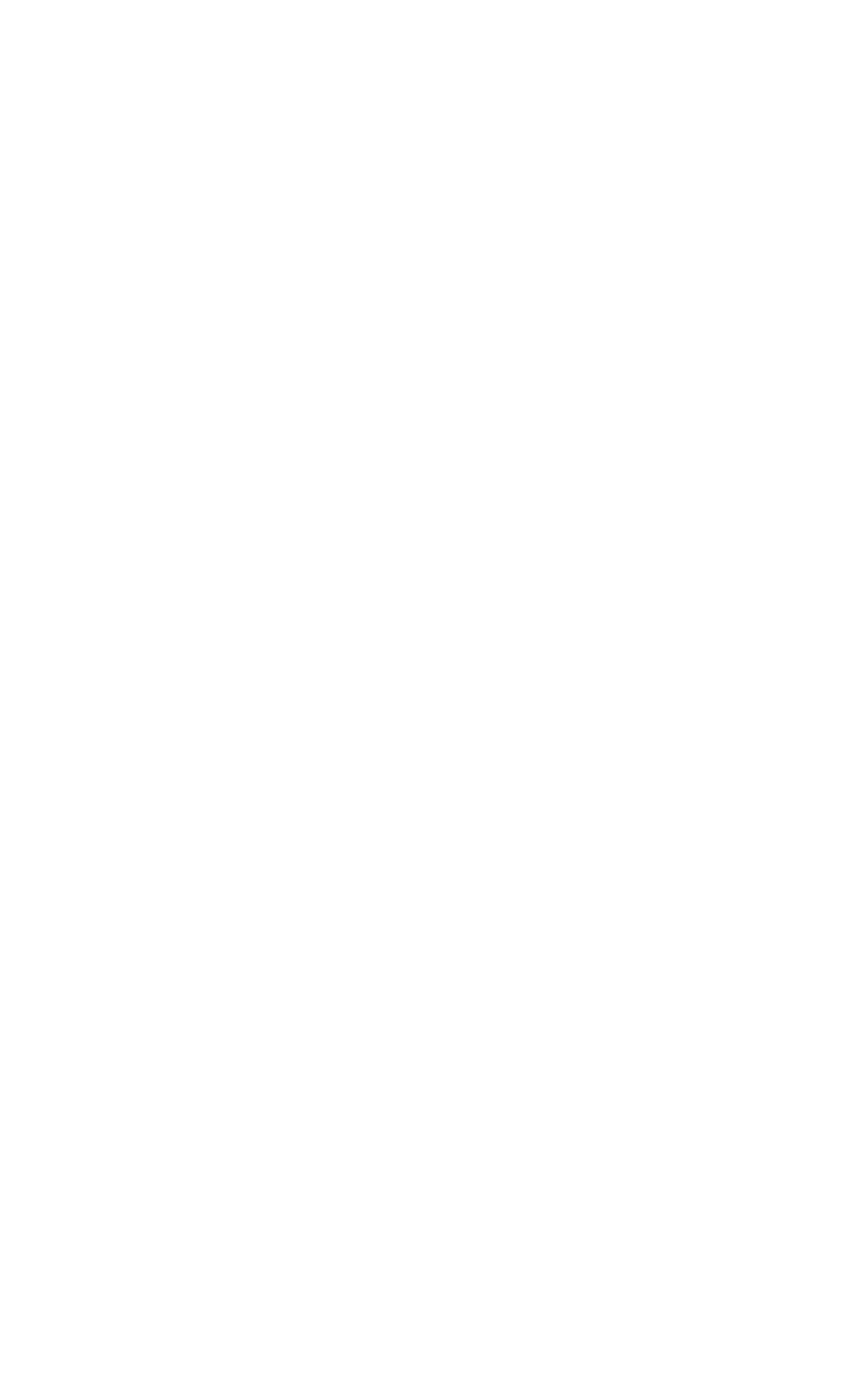
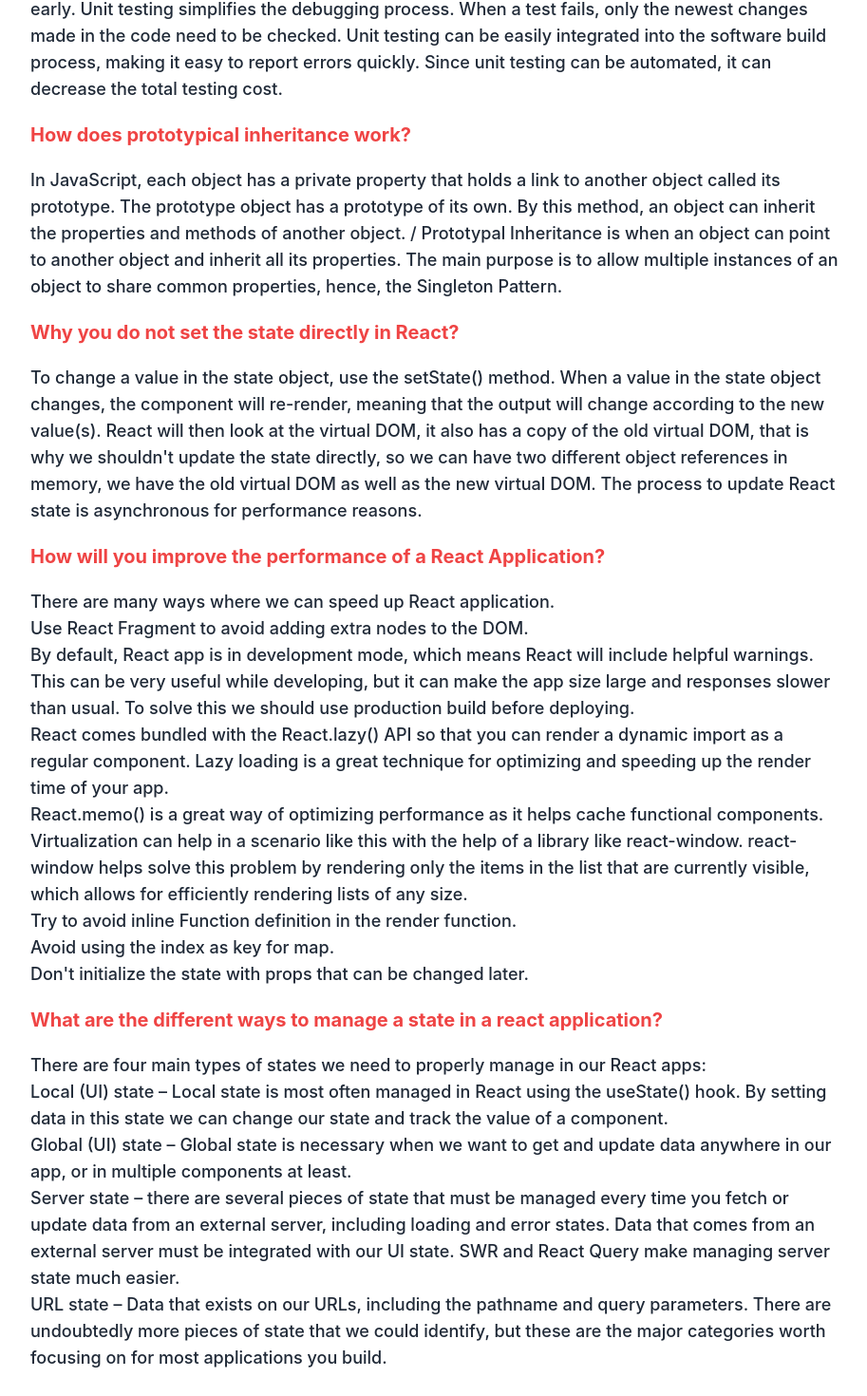
Before and after one commit to MD-MAHBUBUR-RAHMAN/manufacturer-client-assignment-twelve, a React (Create React App) app: page /blog in a window 1280 px wide. Shown: the part 376-1846 px from the top of the page at 95% size, without its empty margins (180-1093 px from the left). Before the commit the page ends 800 px from the top, so only its background shows below. Built offline with nearby package versions, Linux system fonts and the light colour scheme; no server answers.

Commit message:
BlogPage and Add product form created

```diff
--- a/src/pages/Blog/Blog.js
+++ b/src/pages/Blog/Blog.js
@@ -2,8 +2,124 @@
 
 const Blog = () => {
   return (
-    <div>
-      <h2>This is blog page</h2>
+    <div className="md:mx-48 my-20 px-5">
+      <h4 className="text-xl font-bold mb-5 text-red-500 mt-5">
+        What is unit testing?
+      </h4>
+      <p className="md:text-lg md:font-medium">
+        Unit testing is testing the smallest testable unit of an application. It
+        is done during the coding phase by the developers. A developer writes a
+        piece of code (unit tests) to ensure that a section of an application
+        (known as the "unit") meets its design and behaves as intended.
+      </p>
+      <h4 className="text-xl font-bold mb-5 text-red-500 mt-5">
+        Why should write unite tests?
+      </h4>
+      <p className="md:text-lg md:font-medium">
+        If done correctly, unit tests can be a great investment. Unit testing
+        helps developers to find bugs early. Unit testing simplifies the
+        debugging process. When a test fails, only the newest changes made in
+        the code need to be checked. Unit testing can be easily integrated into
+        the software build process, making it easy to report errors quickly.
+        Since unit testing can be automated, it can decrease the total testing
+        cost.
+      </p>
+      <h4 className="text-xl font-bold mb-5 text-red-500 mt-5">
+        How does prototypical inheritance work?
+      </h4>
+      <p className="md:text-lg md:font-medium">
+        In JavaScript, each object has a private property that holds a link to
+        another object called its prototype. The prototype object has a
+        prototype of its own. By this method, an object can inherit the
+        properties and methods of another object. / Prototypal Inheritance is
+        when an object can point to another object and inherit all its
+        properties. The main purpose is to allow multiple instances of an object
+        to share common properties, hence, the Singleton Pattern.
+      </p>
+      <h4 className="text-xl font-bold mb-5 text-red-500 mt-5">
+        Why you do not set the state directly in React?
+      </h4>
+      <p className="md:text-lg md:font-medium">
+        To change a value in the state object, use the setState() method. When a
+        value in the state object changes, the component will re-render, meaning
+        that the output will change according to the new value(s). React will
+        then look at the virtual DOM, it also has a copy of the old virtual DOM,
+        that is why we shouldn't update the state directly, so we can have two
+        different object references in memory, we have the old virtual DOM as
+        well as the new virtual DOM. The process to update React state is
+        asynchronous for performance reasons.
+      </p>
+      <h4 className="text-xl font-bold mb-5 text-red-500 mt-5">
+        How will you improve the performance of a React Application?
+      </h4>
+      <p className="md:text-lg md:font-medium">
+        There are many ways where we can speed up React application.
+      </p>
+      <p className="md:text-lg md:font-medium">
+        Use React Fragment to avoid adding extra nodes to the DOM.
+      </p>
+      <p className="md:text-lg md:font-medium">
+        By default, React app is in development mode, which means React will
+        include helpful warnings. This can be very useful while developing, but
+        it can make the app size large and responses slower than usual. To solve
+        this we should use production build before deploying.
+      </p>
+      <p className="md:text-lg md:font-medium">
+        React comes bundled with the React.lazy() API so that you can render a
+        dynamic import as a regular component. Lazy loading is a great technique
+        for optimizing and speeding up the render time of your app.
+      </p>
+
+      <p className="md:text-lg md:font-medium">
+        React.memo() is a great way of optimizing performance as it helps cache
+        functional components.
+      </p>
+      <p className="md:text-lg md:font-medium">
+        Virtualization can help in a scenario like this with the help of a
+        library like react-window. react-window helps solve this problem by
+        rendering only the items in the list that are currently visible, which
+        allows for efficiently rendering lists of any size.
+      </p>
+      <p className="md:text-lg md:font-medium">
+        Try to avoid inline Function definition in the render function.
+      </p>
+      <p className="md:text-lg md:font-medium">
+        Avoid using the index as key for map.
+      </p>
+      <p className="md:text-lg md:font-medium">
+        Don't initialize the state with props that can be changed later.
+      </p>
+      <h4 className="text-xl font-bold mb-5 text-red-500 mt-5">
+        What are the different ways to manage a state in a react application?
+      </h4>
+      <div className="md:text-lg md:font-medium">
+        <p>
+          There are four main types of states we need to properly manage in our
+          React apps:
+        </p>
+        <p>
+          Local (UI) state – Local state is most often managed in React using
+          the useState() hook. By setting data in this state we can change our
+          state and track the value of a component.
+        </p>
+        <p>
+          Global (UI) state – Global state is necessary when we want to get and
+          update data anywhere in our app, or in multiple components at least.
+        </p>
+        <p>
+          Server state – there are several pieces of state that must be managed
+          every time you fetch or update data from an external server, including
+          loading and error states. Data that comes from an external server must
+          be integrated with our UI state. SWR and React Query make managing
+          server state much easier.
+        </p>
+        <p>
+          URL state – Data that exists on our URLs, including the pathname and
+          query parameters. There are undoubtedly more pieces of state that we
+          could identify, but these are the major categories worth focusing on
+          for most applications you build.
+        </p>
+      </div>
     </div>
   );
 };
--- a/src/pages/Dashboard/AddProduct.js
+++ b/src/pages/Dashboard/AddProduct.js
@@ -1,9 +1,77 @@
 import React from "react";
+import { useForm } from "react-hook-form";
 
 const AddProduct = () => {
+  const { register, handleSubmit, reset } = useForm();
+  const onSubmit = (data) => {
+    // // console.log(data);
+    // const url = `https://frozen-crag-58968.herokuapp.com/product`;
+    // fetch(url, {
+    //   method: "PUT",
+    //   headers: {
+    //     "content-type": "application/json",
+    //   },
+    //   body: JSON.stringify(data),
+    // })
+    //   .then((res) => res.json())
+    //   .then((result) => {
+    //     console.log(result);
+    //     reset();
+    //   });
+    console.log(data);
+  };
   return (
     <div>
       <h3 className="text-center text-primary">Add Product</h3>
+      <form
+        className="flex flex-col border p-5 rounded-lg mx-2 my-10"
+        onSubmit={handleSubmit(onSubmit)}
+      >
+        <input
+          className="mb-2 text-center shadow block my-5 rounded-lg w-full md:text-xl  p-2"
+          placeholder="Product Name"
+          {...register("name", { required: true })}
+        />
+        <input
+          className="mb-2 text-center shadow block my-5 rounded-lg w-full md:text-xl  p-2"
+          placeholder="Your Email"
+          {...register("email", { required: true })}
+        />
+        <textarea
+          className="mb-2 shadow block my-5 rounded-lg w-full md:text-xl text-center p-2"
+          placeholder="Add Detail Your Product"
+          {...register("detail", { required: true })}
+        />
+
+        <input
+          className="mb-2 shadow block my-5 rounded-lg w-full md:text-xl text-center p-2"
+          placeholder="Price Per Unit"
+          type="number"
+          {...register("price", { required: true })}
+        />
+        <input
+          className="mb-2 shadow block my-5 rounded-lg w-full md:text-xl text-center p-2"
+          placeholder="Image Url"
+          type="text"
+          {...register("img", { required: true })}
+        />
+        <input
+          className="mb-2 shadow block my-5 rounded-lg w-full md:text-xl text-center p-2"
+          placeholder="Add Quentity"
+          type="number"
+          {...register("quantity", { required: true })}
+        />
+        <input
+          className="mb-2 shadow block my-5 rounded-lg w-full md:text-xl text-center p-2"
+          placeholder="Minimum Order Quantity"
+          type="number"
+          {...register("minimum", { required: true })}
+        />
+        <input
+          className="block mx-auto bg-slate-700 px-5 py-3 mt-10 mb-5 rounded-md hover:text-blue-400 md:w-36 border-none text-red-400 md:font-semibold "
+          type="submit"
+        />
+      </form>
     </div>
   );
 };
--- a/src/pages/Dashboard/Dashboard.js
+++ b/src/pages/Dashboard/Dashboard.js
@@ -3,8 +3,9 @@
 
 const Dashboard = () => {
   return (
-    <div>
-      <div className="drawer-content flex flex-col items-end">
+    <div className="drawer drawer-mobile">
+      <input id="dashboard-drawer" type="checkbox" className="drawer-toggle" />
+      <div className="drawer-content">
         {/* <!-- Page content here --> */}
         <label
           htmlFor="dashboard-drawer"
@@ -12,17 +13,11 @@
         >
           Open drawer
         </label>
-      </div>
         <h2 className="text-center text-primary">Welcome To DashBoard</h2>
         <Outlet></Outlet>
-      <div className="drawer drawer-mobile">
-        <input
-          id="dashboard-drawer"
-          type="checkbox"
-          className="drawer-toggle"
-        />
+      </div>
 
-        <div className="drawer-side">
+      <div className="drawer-side bg-slate-200">
         <label htmlFor="dashboard-drawer" className="drawer-overlay"></label>
         <ul className="menu p-4 overflow-y-auto w-48 bg-base-100 text-base-content">
           {/* <!-- Sidebar content here --> */}
@@ -50,7 +45,6 @@
         </ul>
       </div>
     </div>
-    </div>
   );
 };
 
```
Lines whose indentation alone changed are shown as unchanged.
